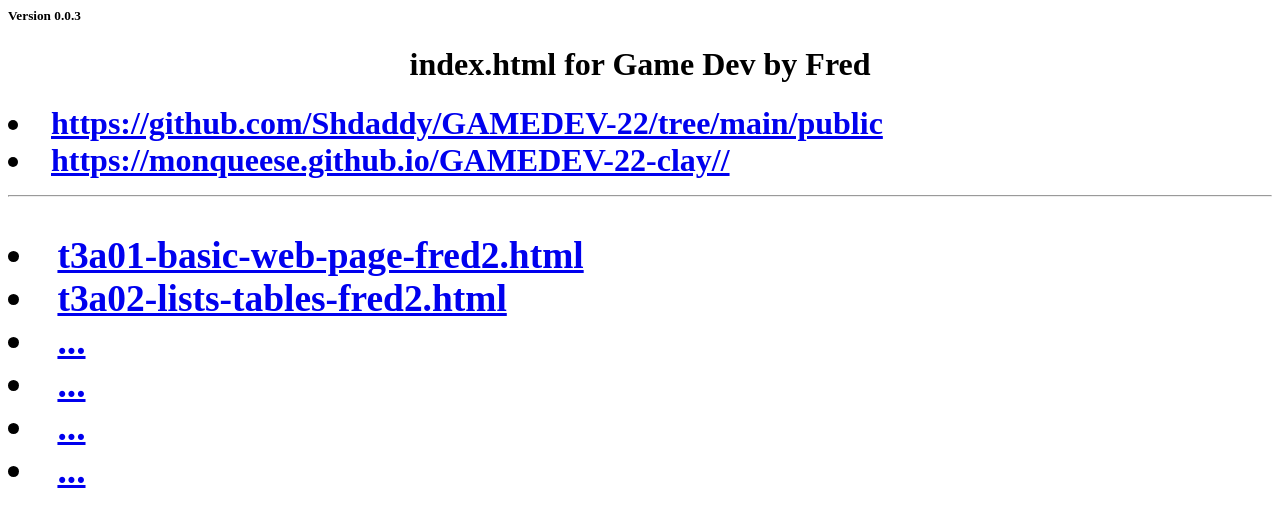
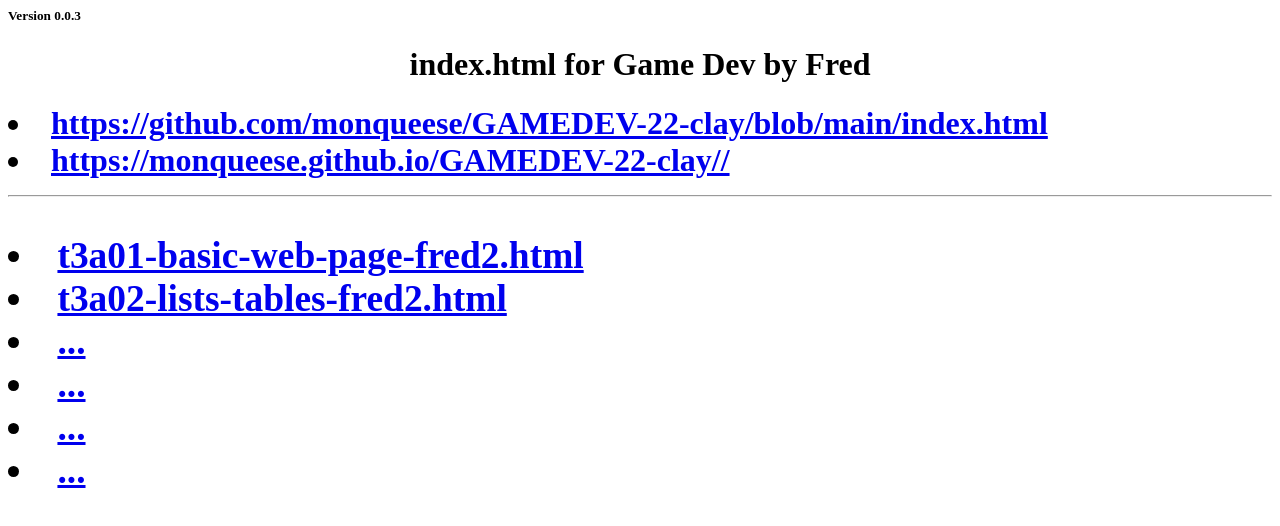
Before and after one commit to monqueese/GAMEDEV-22-clay, a plain HTML site: page index.html in a window 1280 px wide. Drawn offline with Linux system fonts and the light colour scheme.

Commit message:
Update index.html

```diff
--- a/index.html
+++ b/index.html
@@ -1,6 +1,6 @@
 <h5> Version 0.0.3</h5>
 <h1 align=center>index.html for Game Dev by Fred <h1>
-<li><a href="...">https://github.com/Shdaddy/GAMEDEV-22/tree/main/public</a>
+<li><a href="...">https://github.com/monqueese/GAMEDEV-22-clay/blob/main/index.html</a>
 <li><a href="../">https://monqueese.github.io/GAMEDEV-22-clay//</a>
 <hr>
 <h3 The following only need the exact file name</h3>
```
